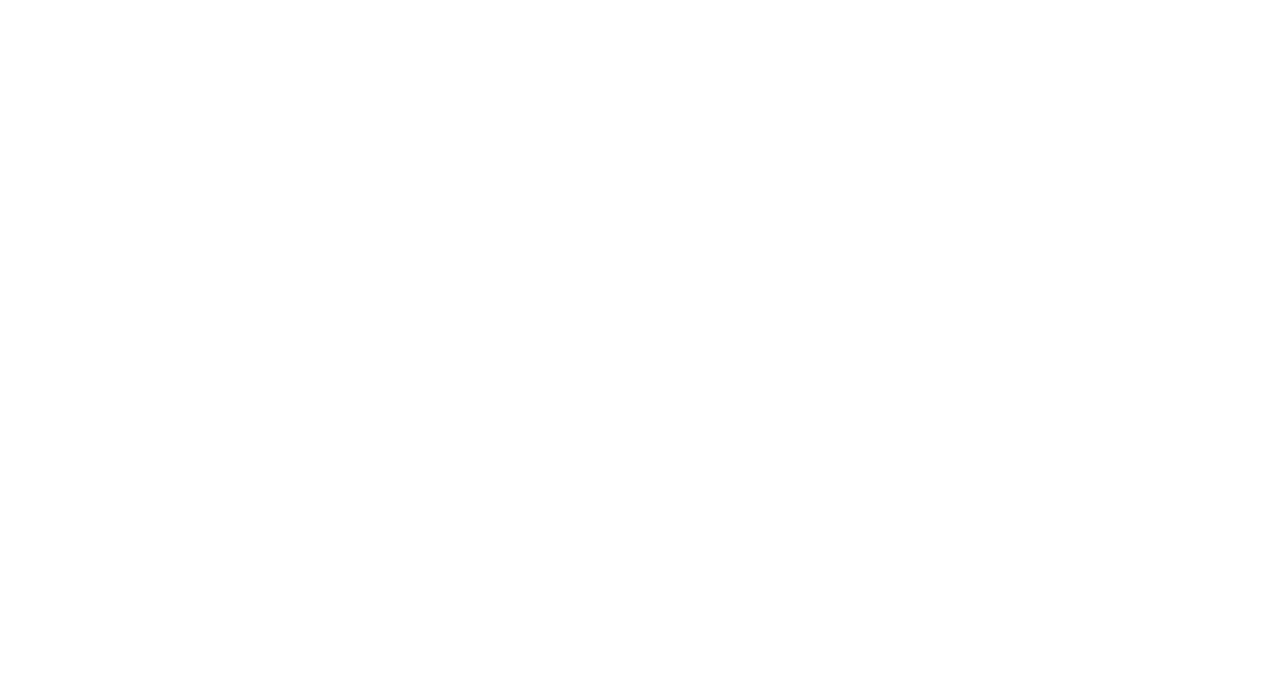
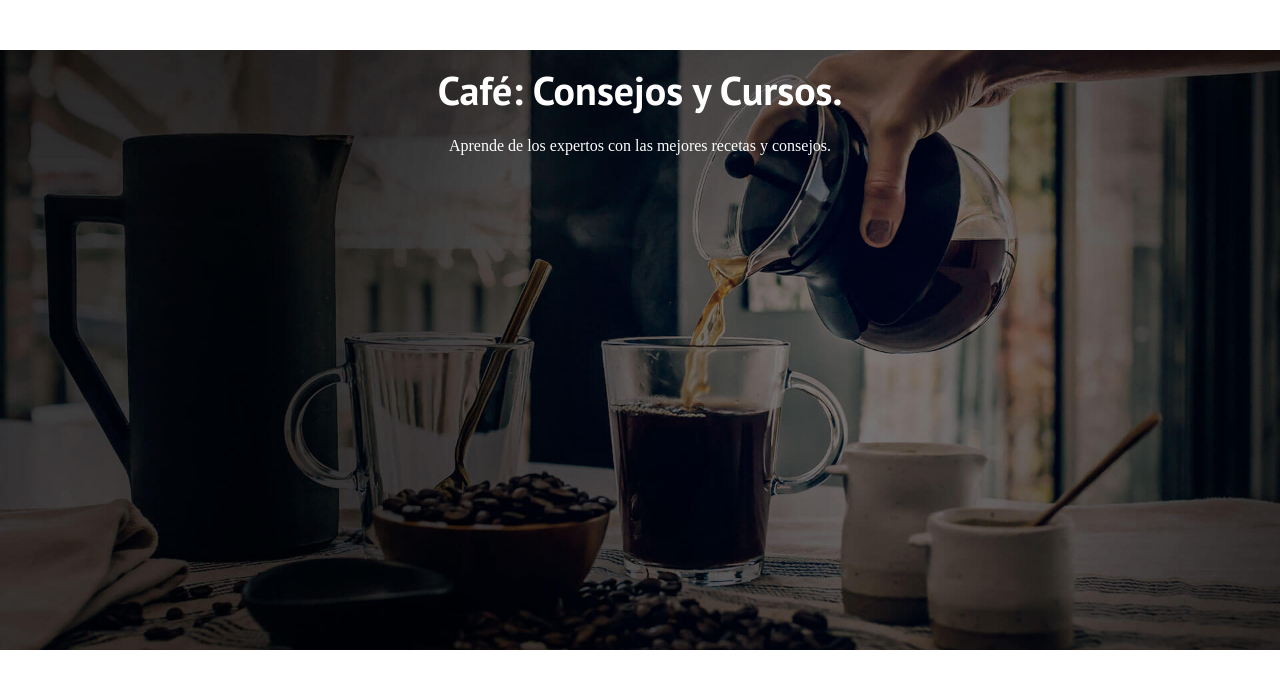
Before and after one commit to xavismith91/blogcafe, a plain HTML site: page index.html in a window 1280 px wide. Drawn offline with Linux system fonts and the light colour scheme.

Commit message:
create-header

```diff
--- a/css/style.css
+++ b/css/style.css
@@ -70,3 +70,20 @@
     -centrar-texto{
         text-align: center;
     }
+
+    /* header  */
+    .header{
+        background-image: url(../blogdecafe_inicio/img/banner.jpg);
+        height: 60rem;
+        background-size: cover;
+        background-repeat: no-repeat;
+        background-position: center center;
+
+    }
+
+
+    .header__texto{
+        text-align: center;
+        color: var(--blanco);
+        margin-top: 5rem;
+    }
--- a/index.html
+++ b/index.html
@@ -13,6 +13,14 @@
 
 </head>
 
+  <header class="header">
+
+    <div class="header__texto">
+        <h2 class="no-margin">Café: Consejos y Cursos.</h2>
+        <p class="no-margin">Aprende de los expertos con las mejores recetas y consejos.</p>
+    </div>
+
+  </header>
 
 <body>
 
```
